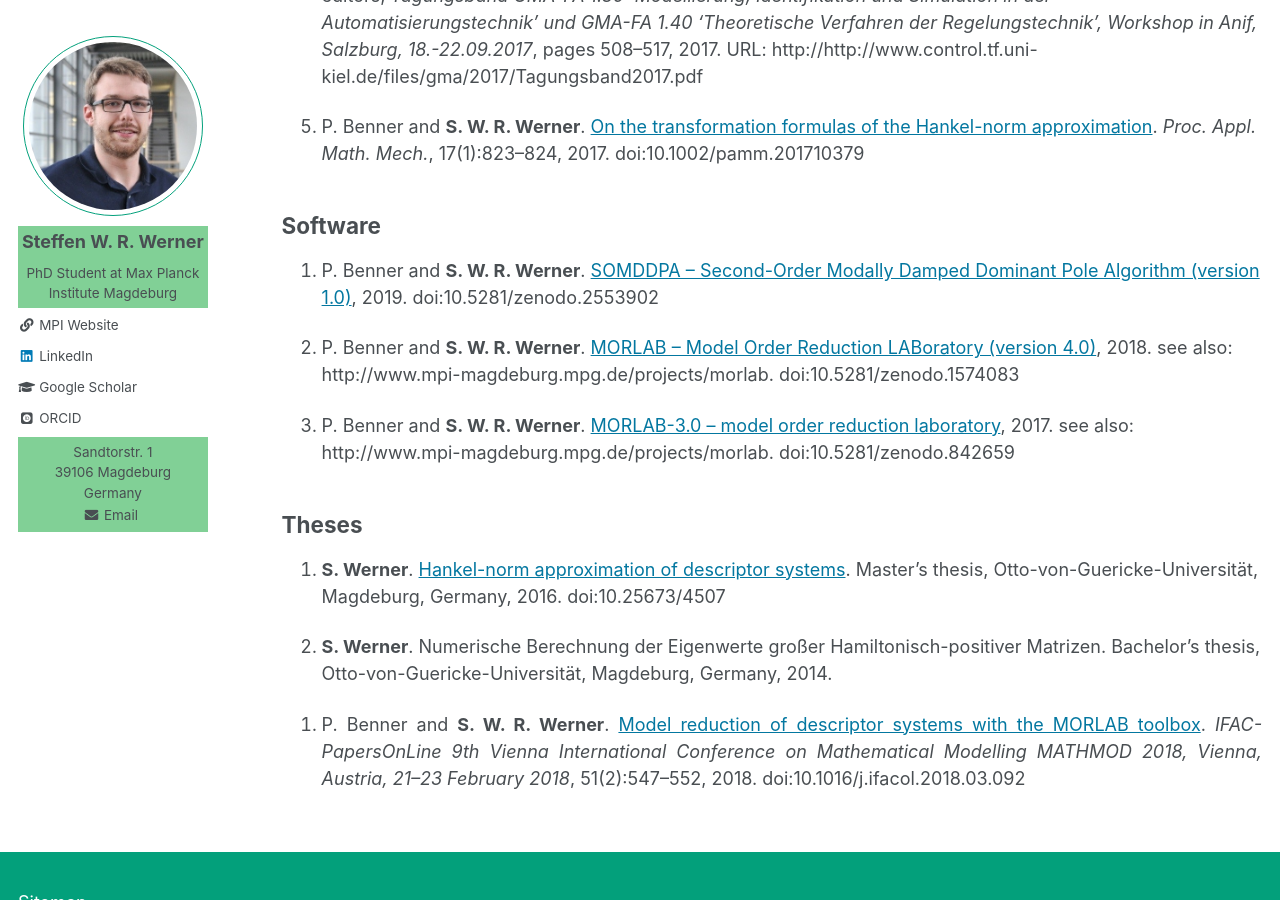
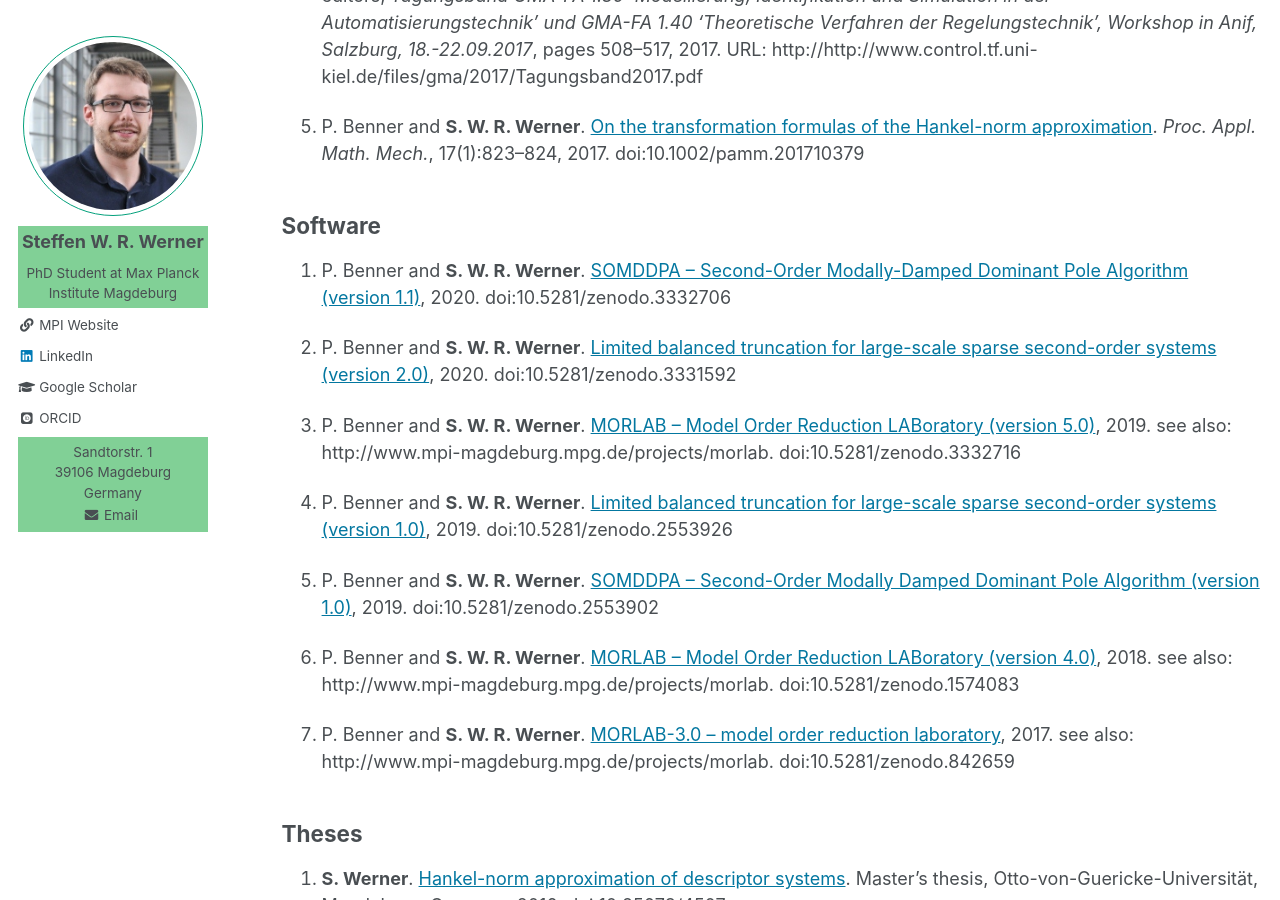
Before and after one commit to ninsteve/ninsteve.github.io, a Jekyll site: the page built from _pages/publications.md, in a window 1280 px wide and 900 px high, scrolled down 998 px. Built offline with Jekyll 4.4.1, drawn with Linux system fonts in a browser that asks for light colours; some web fonts are replaced.

Commit message:
Main page in block and more publications.

```diff
--- a/_pages/publications.md
+++ b/_pages/publications.md
@@ -58,6 +58,26 @@ and <a href="{{author.orcid}}">ORCID</a> profiles.
 
 ## <a name="software"></a>Software ##
 1.  P. Benner and <strong>S. W. R. Werner</strong>. <a target="blank_"
+    href="https://doi.org/10.5281/zenodo.3332706">SOMDDPA &ndash; Second-Order
+    Modally-Damped Dominant Pole Algorithm (version 1.1)</a>, 2020.
+    doi:10.5281/zenodo.3332706
+
+1.  P. Benner and <strong>S. W. R. Werner</strong>. <a target="blank_"
+    href="https://doi.org/10.5281/zenodo.3331592">Limited balanced truncation
+    for large-scale sparse second-order systems (version 2.0)</a>, 2020.
+    doi:10.5281/zenodo.3331592
+
+1.  P. Benner and <strong>S. W. R. Werner</strong>. <a target="blank_"
+    href="https://doi.org/10.5281/zenodo.3332716">MORLAB &ndash; Model Order
+    Reduction LABoratory (version 5.0)</a>, 2019. see also:
+    http://www.mpi-magdeburg.mpg.de/projects/morlab. doi:10.5281/zenodo.3332716
+
+1.  P. Benner and <strong>S. W. R. Werner</strong>. <a target="blank_"
+    href="https://doi.org/10.5281/zenodo.2553926">Limited balanced truncation
+    for large-scale sparse second-order systems (version 1.0)</a>, 2019.
+    doi:10.5281/zenodo.2553926
+
+1.  P. Benner and <strong>S. W. R. Werner</strong>. <a target="blank_"
     href="https://doi.org/10.5281/zenodo.2553902">SOMDDPA &ndash; Second-Order
     Modally Damped Dominant Pole Algorithm (version 1.0)</a>, 2019.
     doi:10.5281/zenodo.2553902
@@ -82,14 +102,3 @@ and <a href="{{author.orcid}}">ORCID</a> profiles.
 1.  <strong>S. Werner</strong>. Numerische Berechnung der Eigenwerte großer
     Hamiltonisch-positiver Matrizen. Bachelor's thesis,
     Otto-von-Guericke-Universität, Magdeburg, Germany, 2014.
-
-<ol class="text-justify">
-  <li>
-    P. Benner and <strong>S. W. R. Werner</strong>. <a target="blank_"
-    href="https://doi.org/10.1016/j.ifacol.2018.03.092">Model reduction of
-    descriptor systems with the MORLAB toolbox</a>. <i>IFAC-PapersOnLine 9th
-    Vienna International Conference on Mathematical Modelling MATHMOD 2018,
-    Vienna, Austria, 21&ndash;23 February 2018</i>, 51(2):547&ndash;552, 2018.
-    doi:10.1016/j.ifacol.2018.03.092
-  </li>
-</ol>
```
Also changed, not shown: _pages/about.md (+2 -0 lines).
